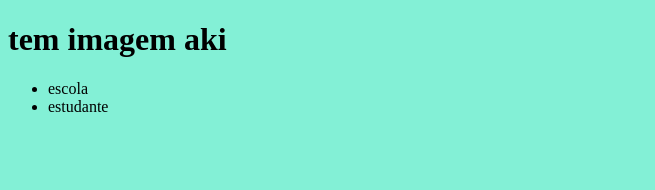
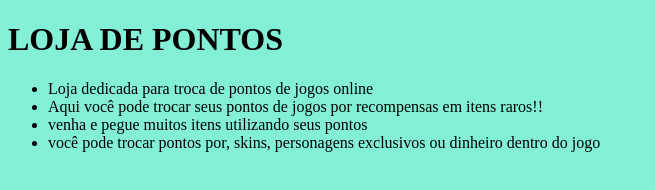
Before and after one commit to Nindaine/proj1, a plain HTML site: page index.html in a window 1280 px wide. Shown: the whole page, without its empty margins (0-655 px from the left). Drawn offline with Linux system fonts and the light colour scheme.

Commit message:
Add files via upload

```diff
--- a/index.html
+++ b/index.html
@@ -8,10 +8,12 @@
     <link rel="stylesheet" href="style.css">
 </head>
 <body>
-  <h1>tem imagem aki</h1>
+  <h1>LOJA DE PONTOS</h1>
     <ul>
-        <li>escola</li>
-        <li>estudante</li>
+        <li>Loja dedicada para troca de pontos de jogos online</li>
+        <li>Aqui você pode trocar seus pontos de jogos por recompensas em itens raros!!</li>
+        <li>venha e pegue muitos itens utilizando seus pontos</li>
+        <li>você pode trocar pontos por, skins, personagens exclusivos ou dinheiro dentro do jogo</li>
     </ul>
     </ul>
 </body>
```
